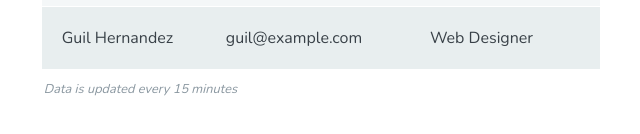
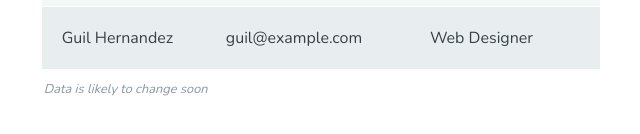
Before and after one commit to pranayaryal/tables, a plain HTML site: page index.html in a window 1280 px wide. Shown: the part 310-444 px from the top of the page, 319-959 px from the left. Drawn offline with nearby package versions, Linux system fonts and the light colour scheme.

Commit message:
Update index.html

```diff
--- a/index.html
+++ b/index.html
@@ -21,7 +21,7 @@
       </thead>
       <tfoot>
         <tr>
-          <td colspan="3">Data is updated every 15 minutes</td>
+          <td colspan="3">Data is likely to change soon</td>
         </tr>
       </tfoot>
       <tbody>
```
